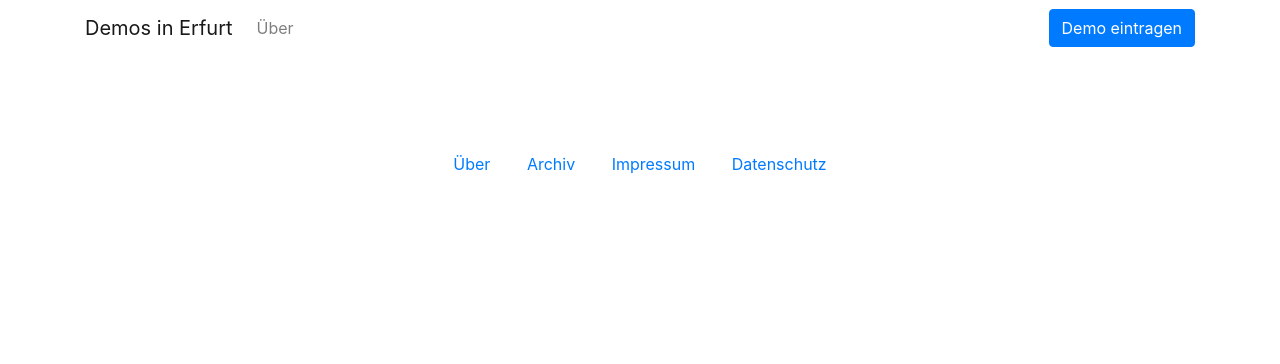
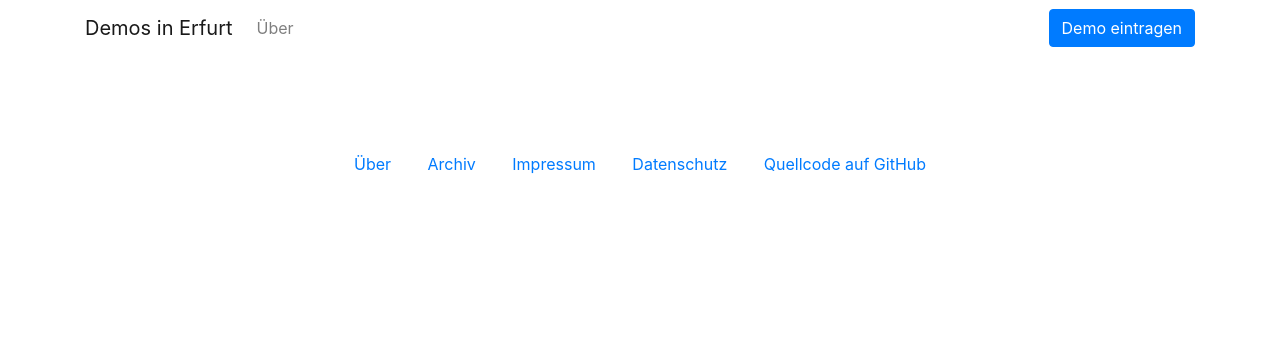
Before and after one commit to demostat/demostat, a Django app: template demostatapp/templates/demostatapp/base.html in a window 1280 px wide. Shown: the top 364 px of the page. Run offline with Django 3.2, Linux system fonts and the light colour scheme; the template is opened without the code that fills it, so the values that code supplies are empty; some libraries are stand-ins or nearby versions.

Commit message:
Link zum GitHub Repo hinzugefügt

```diff
--- a/demostatapp/templates/demostatapp/base.html
+++ b/demostatapp/templates/demostatapp/base.html
@@ -50,6 +50,7 @@
         <a href="{% url 'demostatapp:demos' %}">Archiv</a>
         <a href="#">Impressum</a>
         <a href="#">Datenschutz</a>
+        <a href="https://github.com/clerie/demostat">Quellcode auf GitHub</a>
       </div>
     </footer>
 
```
